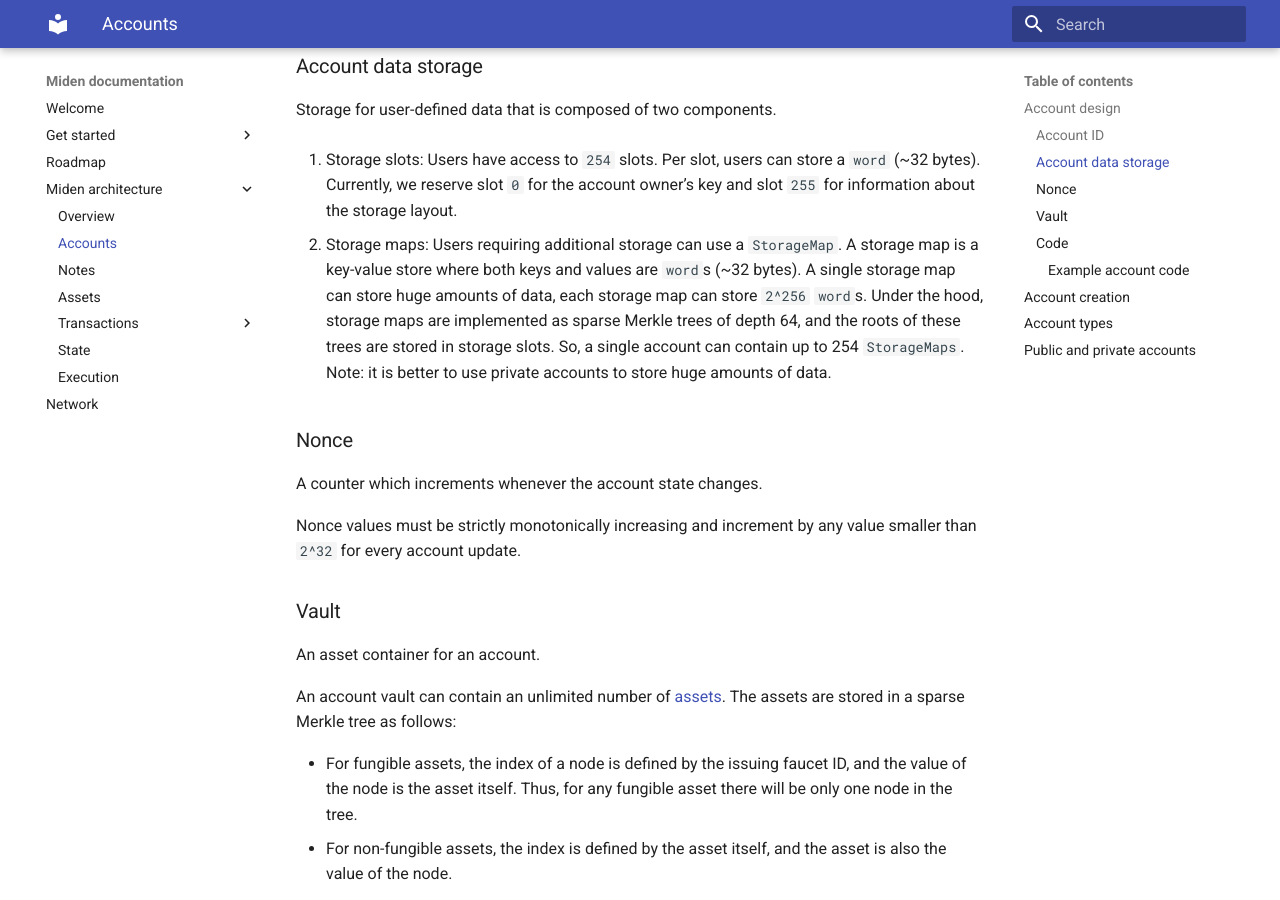
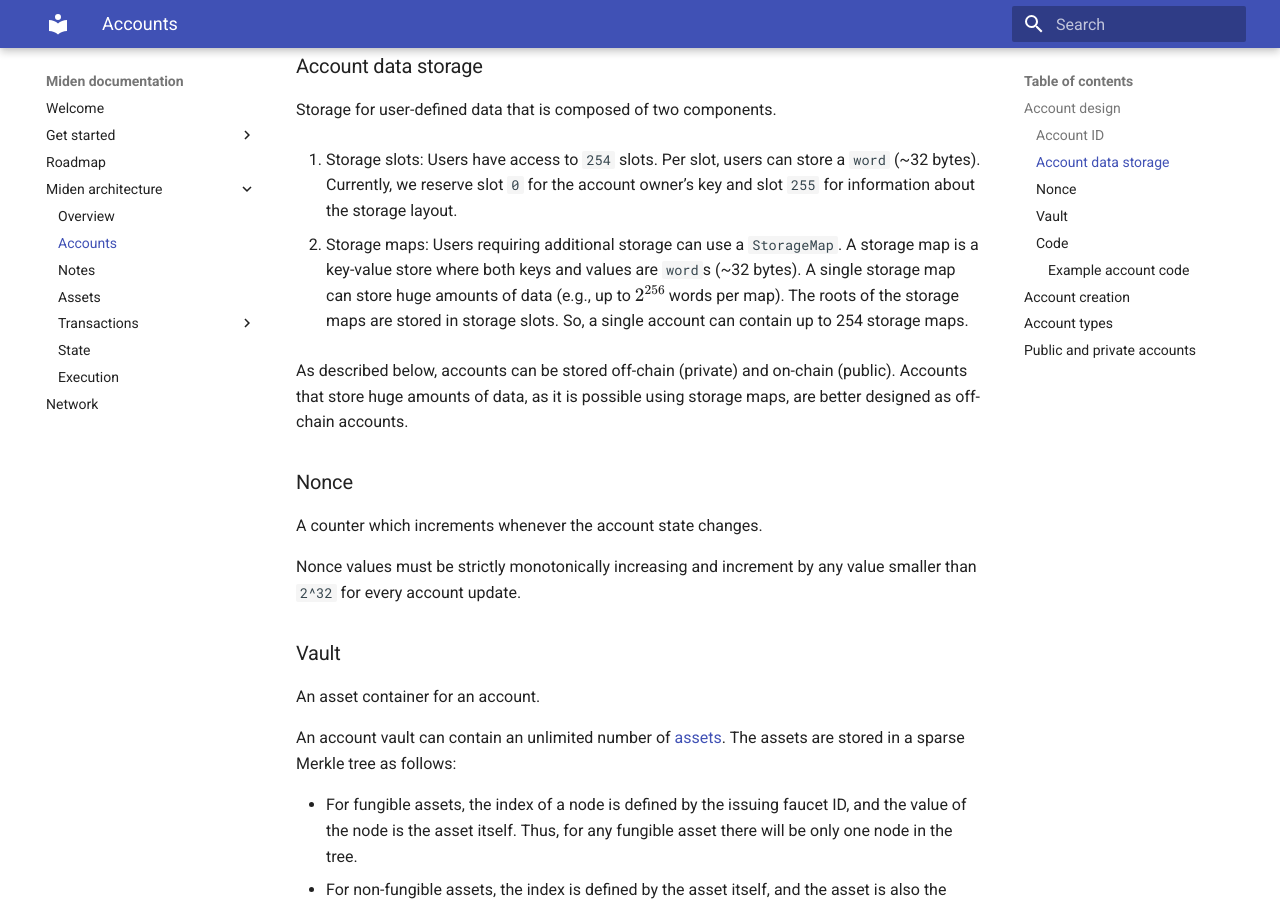
Before and after one commit to 0xPolygonMiden/miden-base, an MkDocs documentation site: the page built from docs/architecture/accounts.md, in a window 1280 px wide and 900 px high, scrolled down 926 px. Built offline with MkDocs 1.6.1 and Material for MkDocs 9.7.7, drawn with Linux system fonts in a browser that asks for light colours.

Commit message:
after review

```diff
--- a/docs/architecture/accounts.md
+++ b/docs/architecture/accounts.md
@@ -35,7 +35,9 @@ Storage for user-defined data that is composed of two components.
 
 1. Storage slots: Users have access to `254` slots. Per slot, users can store a `word` (~32 bytes). Currently, we reserve slot `0` for the account owner's key and slot `255` for information about the storage layout.
 
-2. Storage maps: Users requiring additional storage can use a `StorageMap`. A storage map is a key-value store where both keys and values are `word`s (~32 bytes). A single storage map can store huge amounts of data, each storage map can store `2^256` `word`s. Under the hood, storage maps are implemented as sparse Merkle trees of depth 64, and the roots of these trees are stored in storage slots. So, a single account can contain up to 254 `StorageMaps`. Note: it is better to use private accounts to store huge amounts of data.
+2. Storage maps: Users requiring additional storage can use a `StorageMap`. A storage map is a key-value store where both keys and values are `word`s (~32 bytes). A single storage map can store huge amounts of data (e.g., up to $2^{256}$ words per map). The roots of the storage maps are stored in storage slots. So, a single account can contain up to 254 storage maps.
+
+As described below, accounts can be stored off-chain (private) and on-chain (public). Accounts that store huge amounts of data, as it is possible using storage maps, are better designed as off-chain accounts.
 
 ### Nonce
 
```
